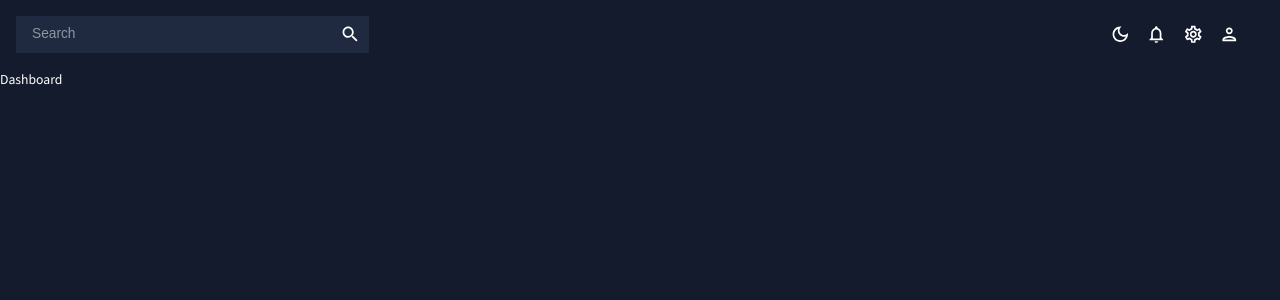
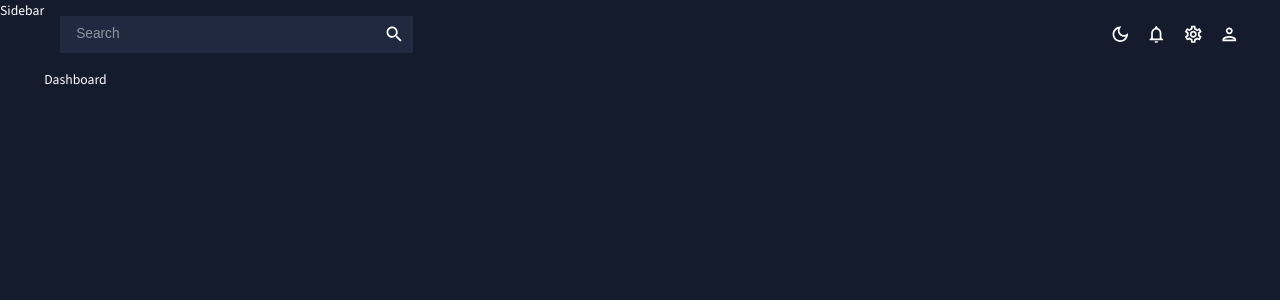
Before and after one commit to ruchik02/admin-dashboard, a React (Create React App) app in the folder admin-dash/: page / in a window 1280 px wide. Shown: the top 300 px of the page. Built offline with nearby package versions, Linux system fonts and the light colour scheme.

Commit message:
add side bar

```diff
--- a/admin-dash/src/App.js
+++ b/admin-dash/src/App.js
@@ -13,6 +13,7 @@ import Pie from "./screens/pie";
 import Line from "./screens/line";
 import Invoice from "./screens/invoices";
 import Form from "./screens/form";
+import Sidebar from "./screens/global/Sidebar";
 
 function App() {
   const [theme, colorMode] = useMode();
@@ -21,6 +22,7 @@ function App() {
       <ThemeProvider theme={theme}>
         <CssBaseline />
         <div className="app">
+          <Sidebar/>
           <main className="content">
             <Topbar />
             <Routes>
```
